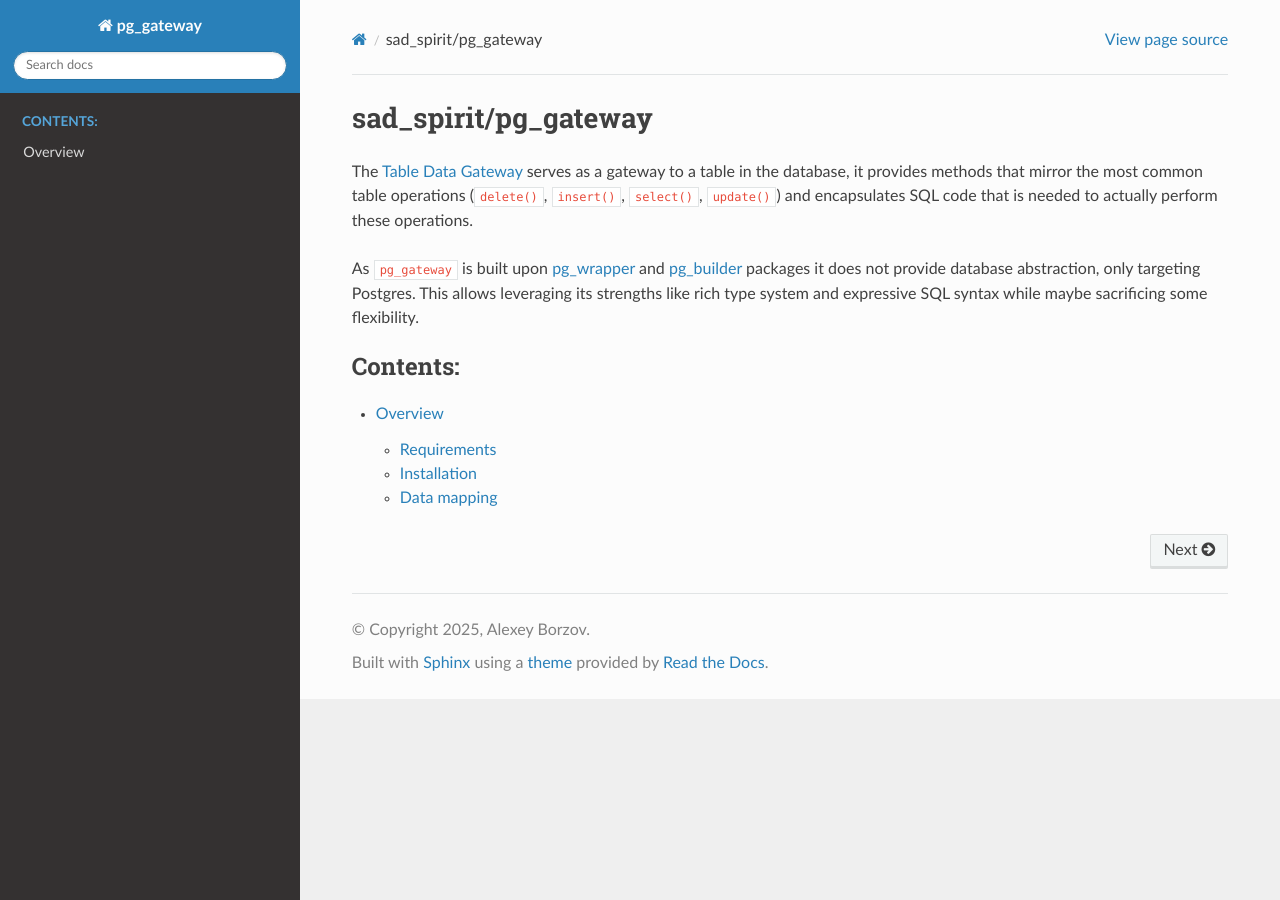
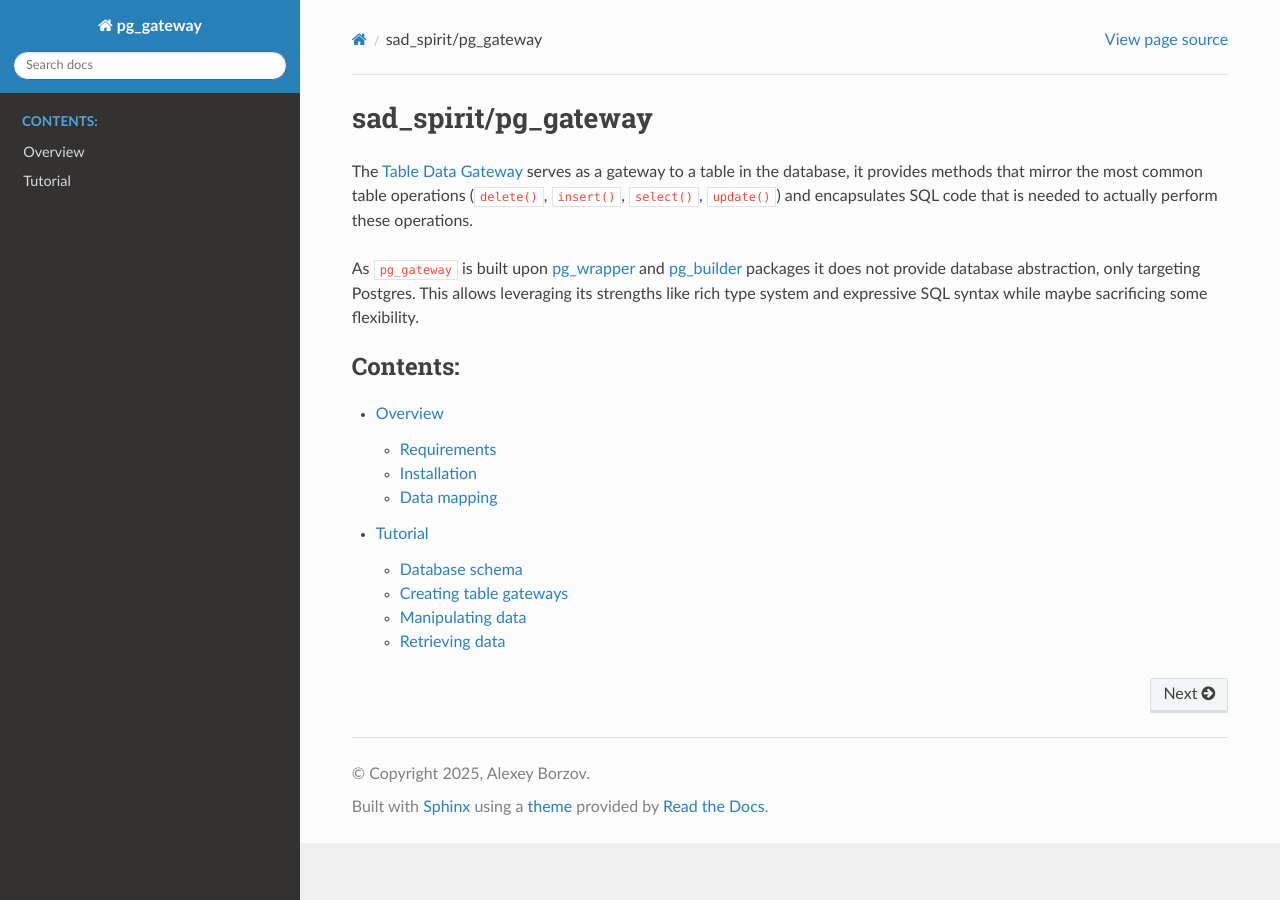
Before and after one commit to sad-spirit/pg-gateway, a Sphinx documentation site: the page built from docs/index.rst, in a window 1280 px wide. Built offline with Sphinx 7.4.7 and the Read the Docs theme 3.1.0, drawn with Linux system fonts in a browser that asks for light colours; some of the changed lines change nothing that is shown.

Commit message:
Added a tutorial

```diff
--- a/docs/index.rst
+++ b/docs/index.rst
@@ -16,3 +16,4 @@ maybe sacrificing some flexibility.
     :caption: Contents:
 
     overview
+    tutorial
--- /dev/null
+++ b/docs/tutorial.rst
@@ -0,0 +1,385 @@
+========
+Tutorial
+========
+
+In this tutorial we will use the default classes of the package with minimal configuration to add and
+retrieve data from tables.
+
+Database schema
+===============
+
+The following schema backs the well-known `RBAC <https://en.wikipedia.org/wiki/Role-based_access_control>`__
+approach to restricting system access to authorized users.
+
+.. code-block:: postgres
+
+    create schema rbac;
+
+    create table rbac.users (
+        id integer not null generated by default as identity,
+        login text not null,
+        password_hash text not null,
+
+        constraint users_pkey primary key (id)
+    );
+
+    create table rbac.roles (
+        id integer not null generated by default as identity,
+        name text not null,
+        description text,
+
+        constraint roles_pkey primary key (id)
+    );
+
+    create table rbac.permissions (
+        id integer not null generated by default as identity,
+        name text not null,
+
+        constraint permissions_pkey primary key (id)
+    );
+
+    create table rbac.users_roles (
+        user_id integer not null,
+        role_id integer not null,
+        valid_from date,
+        valid_to date,
+
+        constraint users_roles_pkey primary key (user_id, role_id),
+        constraint roles_users_fkey foreign key (user_id)
+            references rbac.users (id)
+            on delete cascade on update restrict,
+        constraint users_roles_fkey foreign key (role_id)
+            references rbac.roles (id)
+            on delete cascade on update restrict
+    );
+
+    create table rbac.roles_permissions (
+        role_id integer not null,
+        perm_id integer not null,
+        allow boolean not null default true,
+
+        constraint roles_permissions_pkey primary key (role_id, perm_id),
+        constraint permissions_roles_fkey foreign key (role_id)
+            references rbac.roles (id)
+            on delete cascade on update restrict,
+        constraint roles_permissions_fkey foreign key (perm_id)
+            references rbac.permissions (id)
+            on delete cascade on update restrict
+    );
+
+As ``pg_gateway`` does not provide any tools for schema management, you'll have to create the tables manually.
+Either save the above code block to ``rbac.sql`` file and feed it to console ``psql`` client
+
+.. code-block:: sh
+
+    psql -f rbac.sql [your database name]
+
+or just paste it into some Postgres client connected to the target database.
+
+You can remove the tables with a single statement
+
+.. code-block:: postgres
+
+    drop schema rbac cascade;
+
+
+Creating table gateways
+=======================
+
+Once the tables are available, create an instance of ``TableLocator`` class configured with a connection
+to the database:
+
+.. code-block:: php
+
+    use sad_spirit\pg_gateway\TableLocator;
+    use sad_spirit\pg_wrapper\Connection;
+
+    $locator = new TableLocator(new Connection('host=localhost dbname=pg_gateway user=... password=...'));
+
+This class is responsible for locating an appropriate gateway for a given table name, with its default configuration
+it will return an instance of ``sad_spirit\pg_gateway\gateways\GenericTableGateway`` or one of its subclasses.
+
+Let's request a gateway for an existing table:
+
+.. code-block:: php
+
+    $usersGateway = $locator->createGateway('rbac.users');
+
+    echo $usersGateway::class;
+
+this outputs
+
+.. code-block:: output
+
+    sad_spirit\pg_gateway\gateways\PrimaryKeyTableGateway
+
+Note how we are using the qualified name of the table: even if you add ``rbac`` schema to ``search_path`` of your
+Postgres database, locator will not process that and will just assume ``public`` schema for all unqualified names.
+
+Note also the class name of the gateway: by default locator checks the table's metadata and chooses a gateway
+based on its primary key. Specifically, if a table has a primary key with only one column,
+``PrimaryKeyTableGateway`` instance will be returned.
+However, if we request a gateway for a table supporting M:N relationship
+
+.. code-block:: php
+
+    $usersRolesGateway = $locator->createGateway('rbac.users_roles');
+
+    echo $usersRolesGateway::class;
+
+we'll get
+
+.. code-block:: output
+
+    sad_spirit\pg_gateway\gateways\CompositePrimaryKeyTableGateway
+
+The third possibility is getting an instance of ``GenericTableGateway`` if the table does not have a primary key.
+
+``TableLocator`` will only return gateways to ordinary non-system tables by default. It will also throw an
+exception if a table does not exist, so the below calls will fail:
+
+.. code-block:: php
+
+    $systemGateway  = $locator->createGateway('pg_catalog.pg_class');
+    $missingGateway = $locator->createGateway('foo.bar');
+
+Manipulating data
+=================
+
+Base ``TableGateway`` interface defines ``insert()`` / ``update()`` / ``delete()`` methods corresponding to SQL
+statements, all gateways implement these. ``PrimaryKeyAccess`` interface additionally defines ``updateByPrimaryKey()``
+and ``deleteByPrimaryKey()`` methods, those are implemented by gateways to tables having a primary key.
+We'll cover those methods in a moment, but first we'll use additional helper methods for data modification
+to populate the roles and permissions:
+
+.. code-block:: php
+
+    use sad_spirit\pg_gateway\gateways\CompositePrimaryKeyTableGateway;
+    use sad_spirit\pg_gateway\gateways\PrimaryKeyTableGateway;
+
+    [$visitorRole, $editorRole] = $locator->atomic(function (TableLocator $locator) {
+        /** @var PrimaryKeyTableGateway $rolesGateway */
+        $rolesGateway = $locator->createGateway('rbac.roles');
+        /** @var PrimaryKeyTableGateway $permissionsGateway */
+        $permissionsGateway = $locator->createGateway('rbac.permissions');
+        /** @var CompositePrimaryKeyTableGateway $rolesPermissionsGateway */
+        $rolesPermissionsGateway = $locator->createGateway('rbac.roles_permissions');
+
+        $visitorRole = $rolesGateway->upsert(['name' => 'visitor', 'description' => 'can view stuff']);
+        $editorRole  = $rolesGateway->upsert(['name' => 'editor', 'description' => 'can edit stuff']);
+
+        $viewPermission   = $permissionsGateway->upsert(['name' => 'view-stuff']);
+        $editPermission   = $permissionsGateway->upsert(['name' => 'edit-stuff']);
+        $deletePermission = $permissionsGateway->upsert(['name' => 'delete-stuff']);
+
+        $rolesPermissionsGateway->replaceRelated(['role_id' => $visitorRole['id']], [
+            ['perm_id' => $viewPermission['id'], 'allow' => true],
+            ['perm_id' => $editPermission['id'], 'allow' => false],
+            ['perm_id' => $deletePermission['id'], 'allow' => true]
+        ]);
+
+        $rolesPermissionsGateway->replaceRelated(['role_id' => $editorRole['id']], [
+            ['perm_id' => $viewPermission['id'], 'allow' => true],
+            ['perm_id' => $editPermission['id'], 'allow' => true],
+            ['perm_id' => $deletePermission['id'], 'allow' => true]
+        ]);
+
+        // Oops, let's fix the permission
+        $rolesPermissionsGateway->upsert([
+            'role_id' => $visitorRole['id'],
+            'perm_id' => $deletePermission['id'],
+            'allow'   => false
+        ]);
+
+        return [$visitorRole, $editorRole];
+    });
+
+.. tip::
+
+    You won't need to write ``/** @var PrimaryKeyTableGateway $foo */`` PHPDoc tags if you list the classes returned
+    by ``createGateway()`` in ``.phpstorm.meta.php`` file. The file is understood both by PhpStorm
+    and by static analysis tools (psalm and phpstan).
+
+``atomic()`` method of ``TableLocator`` takes a closure and executes it atomically, i.e. within a transaction.
+It wraps around the same method of ``sad_spirit\pg_wrapper\Connection``.
+
+``upsert()`` method defined in ``PrimaryKeyAccess`` interface performs an ``UPDATE``-or-``INSERT`` type operation.
+Specifically, it executes ``INSERT ... ON CONFLICT (<primary key columns>) DO UPDATE ...`` and returns the primary
+key of an inserted / updated row.
+
+Finally, ``replaceRelated()`` method of ``CompositePrimaryKeyTableGateway`` does exactly that: it replaces the
+rows related to a given part of the primary key (assuming it represents a row in a parent table) with the values
+given in an array.
+
+The above methods are implemented with the usual web workflow in mind: we have a form where we add / edit a role with
+a list of assigned permissions or a user profile with a list of assigned roles. With those methods the same
+code can be used for both C and U of CRUD.
+
+Now let's continue with the more straightforward ``insert()`` / ``update()`` / ``delete()`` to add users
+and assign roles to them:
+
+.. code-block:: php
+
+    use sad_spirit\pg_gateway\builders\FluentBuilder;
+    use sad_spirit\pg_gateway\Expression;
+
+    $locator->atomic(function (TableLocator $locator) use ($visitorRole, $editorRole) {
+        /** @var PrimaryKeyTableGateway $usersGateway */
+        $usersGateway = $locator->createGateway('rbac.users');
+        /** @var CompositePrimaryKeyTableGateway $usersRolesGateway */
+        $usersRolesGateway = $locator->createGateway('rbac.users_roles');
+
+        $unprivileged = $usersGateway->insert([
+            'login'         => 'luser',
+            'password_hash' => \password_hash('12345', \PASSWORD_DEFAULT),
+        ], fn(FluentBuilder $builder) => $builder->returningColumns()->primaryKey())
+            ->current();
+        $privileged = $usersGateway->insert([
+            'login'         => 'megaadmin',
+            'password_hash' => \password_hash('nimda', \PASSWORD_DEFAULT),
+        ], fn(FluentBuilder $builder) => $builder->returningColumns()->primaryKey())
+            ->current();
+
+        foreach ([$visitorRole, $editorRole] as $role) {
+            foreach ([$unprivileged, $privileged] as $user) {
+                $usersRolesGateway->insert(['user_id' => $user['id'], 'role_id' => $role['id']]);
+            }
+        }
+
+        // Oops, let's remove the unneeded role
+        $usersRolesGateway->deleteByPrimaryKey(['role_id' => $editorRole['id'], 'user_id' => $unprivileged['id']]);
+
+        // Let's limit the duration of assigned editor role
+        $dt = new \DateTimeImmutable('previous month');
+        $usersRolesGateway->update([
+            'valid_from' => $dt,
+            'valid_to'   => new Expression(":valid_from + interval '2 months'"),
+        ], fn(FluentBuilder $builder) => $builder->equal('role_id', $editorRole['id']));
+    });
+
+Here we are customizing the generated queries in the recommended way: using a closure that accepts a table-specific
+builder (an instance of ``FluentBuilder`` by default). It has methods for modifying various parts of the query.
+
+The ``insert()`` / ``update()`` / ``delete()`` methods return an instance of ``sad_spirit\pg_wrapper\Result``,
+so if we add a ``RETURNING`` clause to a DML statement with ``returningColumns()`` call we can process
+the returned rows in the usual way.
+
+The last ``update()`` call shows both adding a condition to the ``WHERE`` clause and using an instance of ``Expression``
+to embed an SQL expression into the ``SET`` clause of ``UPDATE``.
+
+Retrieving data
+===============
+
+Having populated the tables, we can now retrieve the data. Let's start with getting the first user when sorted
+in alphabetical order:
+
+.. code-block:: php
+
+    $result = $locator->createGateway('rbac.users')
+        ->select(fn (FluentBuilder $builder) => $builder
+            ->orderBy('login')
+            ->limit(1));
+    echo $result::class . \PHP_EOL;
+    foreach ($result as $row) {
+        echo $row['login'] . \PHP_EOL;
+    }
+
+which outputs
+
+.. code-block:: php
+
+    sad_spirit\pg_gateway\TableSelect
+    luser
+
+While methods for the DML statements immediately execute the generated statements and return ``Result``
+instances, ``select()`` returns an intermediate object implementing the ``SelectProxy`` interface (``TableSelect``
+class being its default implementation).
+
+As you see above, when this object is used as an iterator, it actually executes the query and returns the ``Result``.
+Additionally, it can reuse the relevant parts of the query to get the total number of rows
+(without ``LIMIT`` / ``OFFSET`` applied) that satisfy it:
+
+.. code-block:: php
+
+    echo $result->executeCount();
+
+outputting
+
+.. code-block:: output
+
+    2
+
+The object is also somewhat similar to a database view: it contains a query that can be used in more complex statements
+instead of a physical table. Let's get the permissions that are currently available to a privileged user:
+
+.. code-block:: php
+
+    // A "view" for a list of roles currently assigned to a privileged user, we create that separately
+    // to keep the below $permissions expression readable
+    $privilegedRoles = $locator->select('rbac.users', fn(FluentBuilder $builder) => $builder
+        ->equal('login', 'megaadmin')
+        ->join($locator->select('rbac.users_roles', fn(FluentBuilder $builder) => $builder
+            ->sqlCondition("current_date between coalesce(self.valid_from, 'yesterday') and coalesce(self.valid_to, 'tomorrow')")
+        ))
+            ->alias('ur')
+    );
+
+    // We are "joining" to the above "view" via the EXISTS() expression and a custom join condition
+    $permissions = $locator->select('rbac.permissions', fn (FluentBuilder $builder) => $builder
+        ->returningColumns(['name'])
+        ->orderBy('name, allow')
+        ->join($locator->select('rbac.roles_permissions', fn(FluentBuilder $builder) => $builder
+            ->returningColumns(['allow'])
+            ->exists($privilegedRoles)
+                ->joinOn($builder->createSqlCondition('self.role_id = ur.role_id'))
+    )));
+
+    foreach ($permissions as $permission) {
+        echo $permission['name'] . ': ' . ($permission['allow'] ? 'allowed' : 'denied') . \PHP_EOL;
+    }
+
+which outputs
+
+.. code-block:: output
+
+    delete-stuff: denied
+    delete-stuff: allowed
+    edit-stuff: denied
+    edit-stuff: allowed
+    view-stuff: allowed
+    view-stuff: allowed
+
+You can print the actual query that was generated
+
+.. code-block:: php
+
+    echo $permissions->createSelectStatement()->getSql();
+
+getting something like the following (the table aliases may be different):
+
+.. code-block:: postgres
+
+    select gw_1.allow, self."name"
+    from rbac.permissions as self, rbac.roles_permissions as gw_1
+    where exists(
+            select 1
+            from rbac.users as gw_2, rbac.users_roles as ur
+            where current_date between coalesce(ur.valid_from, 'yesterday') and coalesce(ur.valid_to, 'tomorrow')
+                and ur.user_id = gw_2.id
+                and gw_2.login = $1::"text"
+                and gw_1.role_id = ur.role_id
+        )
+        and gw_1.perm_id = self.id
+    order by "name", allow
+
+Note that we had to specify only one join condition and only one explicit alias for a joined table, when
+joining ``users_roles`` and ``roles_permissions`` that are not related via a foreign key.
+As you can see in the above query, the package will join tables via foreign keys by default
+if those are present.
+
+Note also how we used raw SQL fragments for conditions and how table aliases in those were properly replaced.
+This is made possible by ``pg_builder`` package that can parse SQL.
+
+This concludes the tutorial: we used the default package classes to retrieve and manipulate data and even performed some
+joins with queries generated by gateways. The next chapters contain the complete API reference for the classes
+used in this tutorial and possible customizations of those.
```
